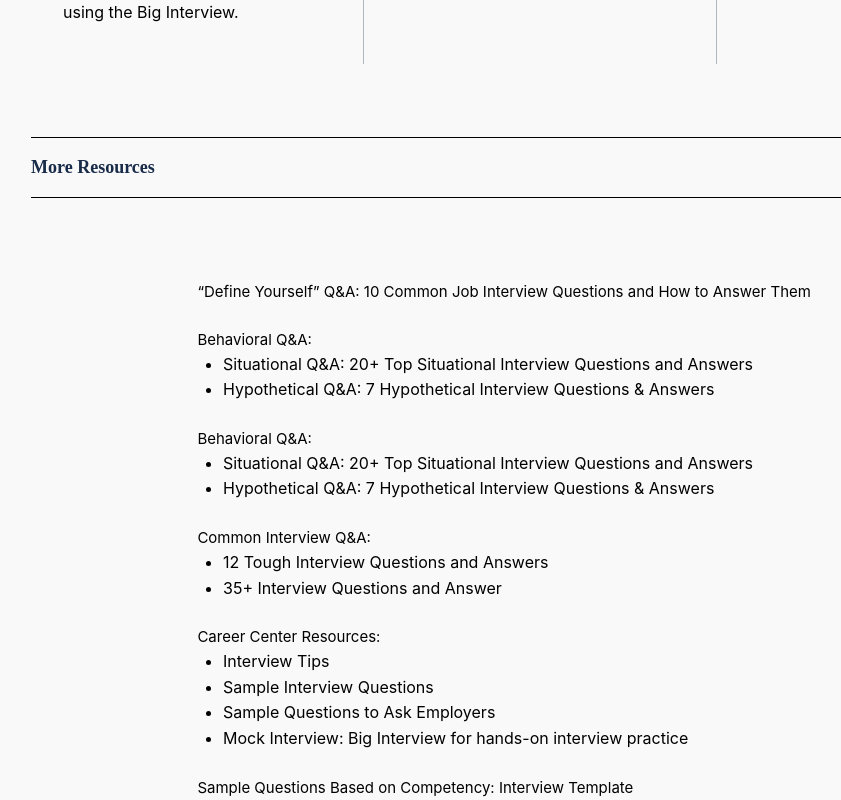
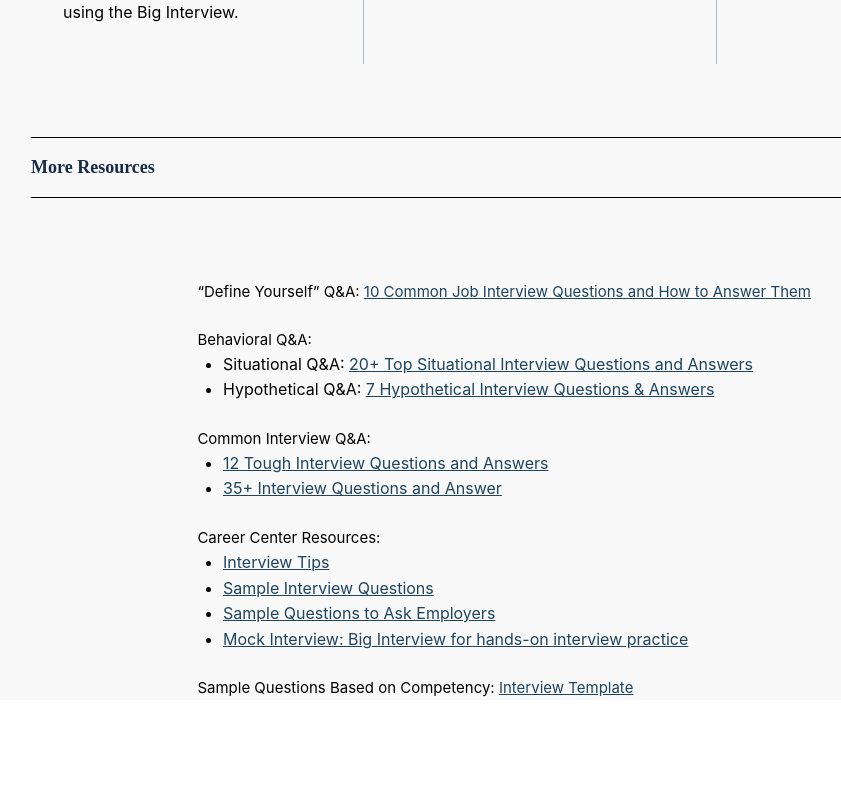
Before and after one commit to jiang718/GoalTritons, a Vue app in the folder vue/: page /interview in a window 1280 px wide. Shown: the part 6228-7028 px from the top of the page, without its empty margins (269-1110 px from the left). After the commit the page ends 6928 px from the top, so only its background shows below. Built offline with nearby package versions, Linux system fonts and the light colour scheme.

Commit message:
update interview page with more style part and substitute interview steps part with png.

```diff
--- a/vue/src/views/Interview.vue
+++ b/vue/src/views/Interview.vue
@@ -309,45 +309,45 @@
       <h2>More Resources</h2>
 
 
-      <p>“Define Yourself” Q&A: 10 Common Job Interview Questions and How to Answer Them</p>
+      <p>“Define Yourself” Q&A: <a href="//hbr.org/2021/11/10-common-job-interview-questions-and-how-to-answer-them"
+                                   target="_blank">10 Common Job Interview Questions and How to Answer Them</a>
+      </p>
 
       <br>
 
       <p>Behavioral Q&A:</p>
       <ul>
-        <li>Situational Q&A: 20+ Top Situational Interview Questions and Answers</li>
-        <li>Hypothetical Q&A: 7 Hypothetical Interview Questions & Answers</li>
+        <li>Situational Q&A: <a href="//zety.com/blog/situational-interview-questions" target="_blank">
+          20+ Top Situational Interview Questions and Answers</a>
+        </li>
+        <li>Hypothetical Q&A:
+          <a href="//www.how2become.com/blog/7-hypothetical-interview-questions/#:~:text=Examples%20of%20hypothetical%20interview%20questions,see%20your%20point%20of%20view%3F"
+                                 target="_blank">7 Hypothetical Interview Questions & Answers</a></li>
       </ul>
 
       <br>
 
-      <p>Behavioral Q&A:</p>
-      <ul>
-        <li>Situational Q&A: 20+ Top Situational Interview Questions and Answers</li>
-        <li>Hypothetical Q&A: 7 Hypothetical Interview Questions & Answers</li>
-      </ul>
 
-      <br>
 
       <p>Common Interview Q&A:</p>
       <ul>
-        <li>12 Tough Interview Questions and Answers</li>
-        <li>35+ Interview Questions and Answer</li>
+        <li><a href="//www.indeed.com/career-advice/interviewing/tough-interview-questions-and-answers?from=careeradvice-US" target="_blank">12 Tough Interview Questions and Answers</a></li>
+        <li><a href="//novoresume.com/career-blog/interview-questions-and-best-answers-guide" target="_blank">35+ Interview Questions and Answer</a></li>
       </ul>
 
       <br>
 
       <p>Career Center Resources:</p>
       <ul>
-        <li>Interview Tips</li>
-        <li>Sample Interview Questions</li>
-        <li>Sample Questions to Ask Employers</li>
-        <li>Mock Interview: Big Interview for hands-on interview practice</li>
+        <li><a href="//career.ucsd.edu/succeed-search/interview-tips/index.html" target="_blank">Interview Tips</a></li>
+        <li><a href="//career.ucsd.edu/undergraduates/find-a-job/interviewing/jobs-internships/interview%20questions.html" target="_blank">Sample Interview Questions</a></li>
+        <li><a href="//career.ucsd.edu/undergraduates/find-a-job/interviewing/jobs-internships/sample-questions-for-employers.html" target="_blank">Sample Questions to Ask Employers</a></li>
+        <li><a href="//ucsd.biginterview.com/" target="_blank">Mock Interview: Big Interview for hands-on interview practice</a></li>
       </ul>
 
       <br>
 
-      <p>Sample Questions Based on Competency: Interview Template</p>
+      <p>Sample Questions Based on Competency: <a href="//blink.ucsd.edu/HR/employment/_files/interview_questions.xlsx" target="_blank">Interview Template</a></p>
 
     </div>
 
```
